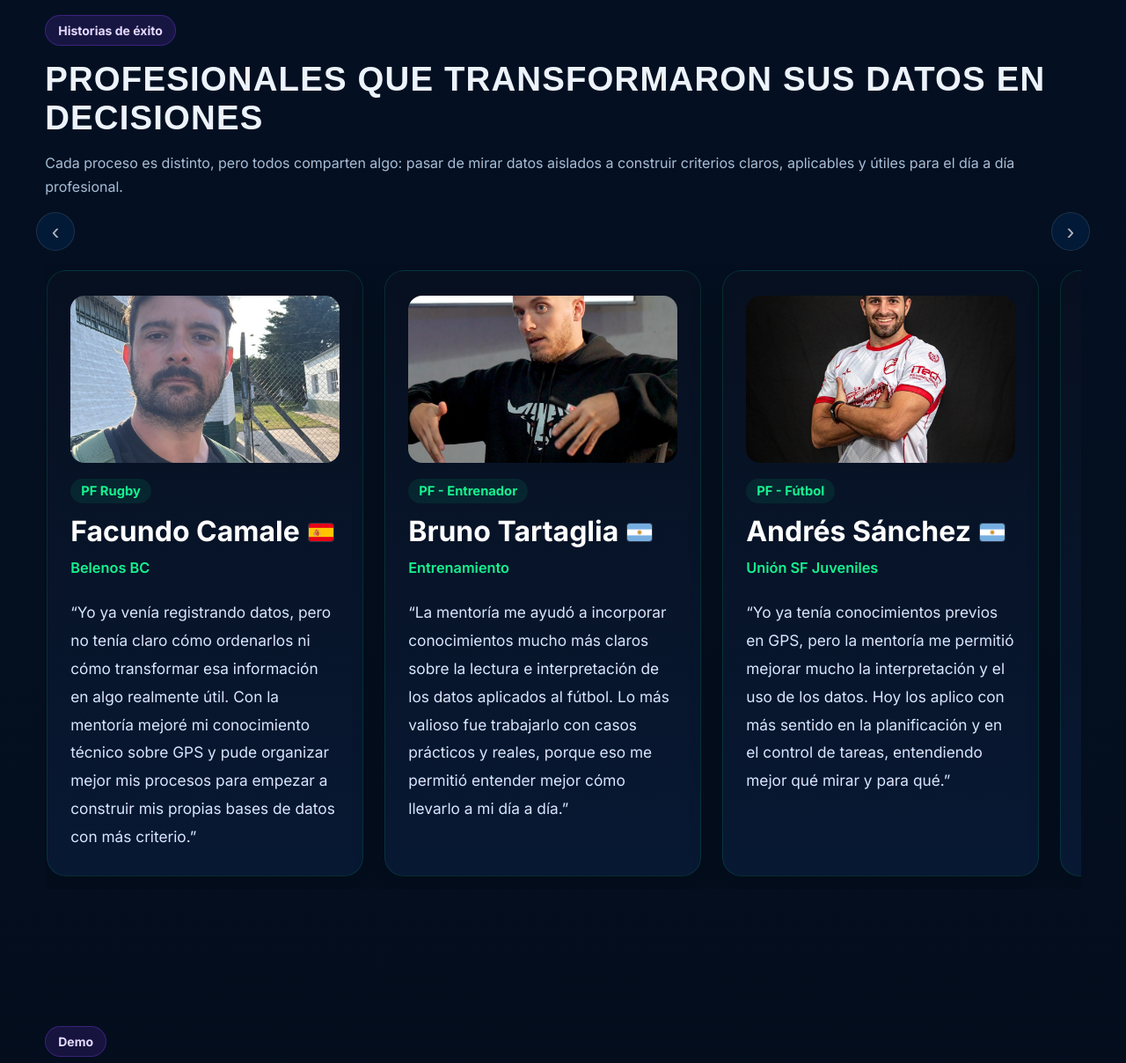
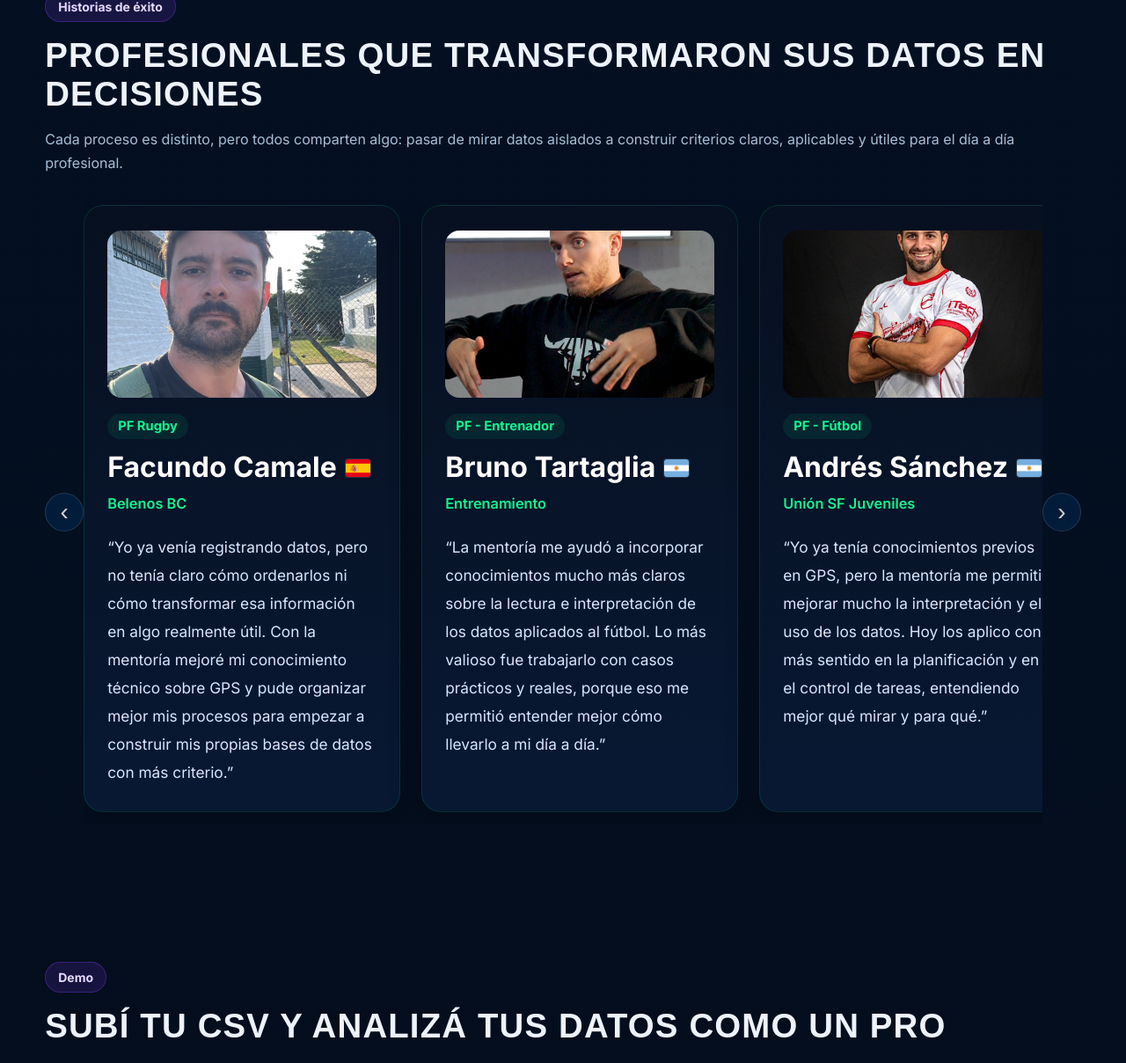
Before and after one commit to sebavillalba7/SV-SportsScientist, a Flask app: page / in a window 1280 px wide. Shown: the part 5234-6442 px from the top of the page at 88% size. Run offline with Flask 3, Linux system fonts and the light colour scheme; some libraries are stand-ins or nearby versions; some web fonts are replaced.

Commit message:
reemplazo index y style corregidos

```diff
--- a/static/css/style.css
+++ b/static/css/style.css
@@ -1616,3 +1616,81 @@ section[id] {
 .casos-wrapper:hover .casos-btn {
     opacity: 1;
 }
+/* =========================================================
+   OVERRIDE FINAL — FLECHAS CASOS DE ÉXITO
+   ========================================================= */
+
+.success-carousel-wrap {
+    position: relative;
+    width: 100%;
+    overflow: visible;
+    padding: 0 44px; /* deja espacio para flechas */
+}
+
+.success-carousel {
+    display: flex;
+    gap: 24px;
+    overflow-x: auto;
+    scroll-behavior: smooth;
+    scrollbar-width: none;
+    -ms-overflow-style: none;
+    padding: 6px 0 14px;
+}
+
+.success-carousel::-webkit-scrollbar {
+    display: none;
+}
+
+.success-carousel-btn {
+    position: absolute;
+    top: 50%;
+    transform: translateY(-50%);
+    width: 44px;
+    height: 44px;
+    border-radius: 999px;
+    border: 1px solid rgba(255,255,255,.15);
+    background: rgba(10,132,255,.15);
+    color: #fff;
+    font-size: 28px;
+    line-height: 1;
+    display: grid;
+    place-items: center;
+    cursor: pointer;
+    z-index: 20;
+    backdrop-filter: blur(6px);
+    transition: background .2s ease, opacity .2s ease, transform .2s ease;
+    opacity: 0.82;
+}
+
+.success-carousel-btn:hover {
+    background: rgba(10,132,255,.35);
+    opacity: 1;
+}
+
+.success-carousel-btn.left {
+    left: 0;
+}
+
+.success-carousel-btn.right {
+    right: 0;
+}
+
+@media (max-width: 768px) {
+    .success-carousel-wrap {
+        padding: 0 12px;
+    }
+
+    .success-carousel-btn {
+        width: 38px;
+        height: 38px;
+        font-size: 24px;
+    }
+
+    .success-carousel-btn.left {
+        left: -6px;
+    }
+
+    .success-carousel-btn.right {
+        right: -6px;
+    }
+}
--- a/templates/index.html
+++ b/templates/index.html
@@ -147,7 +147,7 @@
                         <div>
                             <h4>Qué trabajamos</h4>
                             <ul>
-                                <li>Interpretación práctica del GPS según objetivo del día y momento competitivo.</li>
+                                <li>Interpretación práctica del GPS según objetivos.</li>
                                 <li>Diseño de reportes útiles para cuerpo técnico.</li>
                                 <li>Lectura individual y colectiva de cargas.</li>
 								<li>Introducción a visualizaciones con Power Bi.</li>
@@ -158,10 +158,11 @@
                         <div>
                             <h4>Qué te llevás</h4>
                             <ul>
-                                <li>Más seguridad profesional.</li>
-                                <li>Más criterio para decidir.</li>
-                                <li>Más impacto en tu equipo.</li>
-                                <li>Más valor y mejor posicionamiento laboral.</li>
+                                <li>Más SEGURIDAD profesional.</li>
+                                <li>Más CRITERIO para decidir.</li>
+                                <li>Más IMPACTO real en tu equipo.</li>
+                                <li>Más valor y mejor POSICIONAMIENTO laboral.</li>
+								<li>TU propio TABLERO listo para usar.</li>
                             </ul>
                         </div>
                     </div>
@@ -393,7 +394,7 @@
             </div>
         </section>
 
-        <section id="casos" class="section">
+		<section id="casos" class="section">
 			<div class="container">
 				<div class="section-head">
 					<span class="eyebrow">Historias de éxito</span>
@@ -404,21 +405,10 @@
 					</p>
 				</div>
 
-				<div class="casos-wrapper">
+				<div class="success-carousel-wrap">
+					<button class="success-carousel-btn left" onclick="scrollSuccessCarousel(-1)">‹</button>
 
-					<button class="casos-btn left" onclick="scrollCasos(-1)">‹</button>
-
-					<div class="casos-scroll" id="casosScroll">
-						<!-- tus cards -->
-					</div>
-
-					<button class="casos-btn right" onclick="scrollCasos(1)">›</button>
-
-				</div>
-
-				<div class="success-carousel-wrap">
 					<div class="success-carousel" id="successCarousel">
-
 						<article class="success-card">
 							<img class="success-photo" src="{{ url_for('static', filename='img/caso-1.jpg') }}" alt="Facundo Camale">
 							<div class="success-card-head">
@@ -434,7 +424,7 @@
 						</article>
 
 						<article class="success-card">
-							 <img class="success-photo" src="{{ url_for('static', filename='img/caso-2.jpg') }}" alt="Bruno Tartaglia">
+							<img class="success-photo" src="{{ url_for('static', filename='img/caso-2.jpg') }}" alt="Bruno Tartaglia">
 							<div class="success-card-head">
 								<div class="success-card-meta">
 									<span class="success-tag">PF - Entrenador</span>
@@ -462,7 +452,7 @@
 						</article>
 
 						<article class="success-card">
-							<img class="success-photo" src="{{ url_for('static', filename='img/caso-4.jpg') }}" alt="Jesús Vallejos">
+							<img class="success-photo" src="{{ url_for('static', filename='img/caso-4.jpg') }}" alt="Jesús Vallejo">
 							<div class="success-card-head">
 								<div class="success-card-meta">
 									<span class="success-tag">PF - Fútbol</span>
@@ -488,8 +478,9 @@
 								“A partir de lo aprendido, pude construir una base de datos mucho más sólida y desarrollar mis primeros reportes en Power BI con información real y aplicable. Eso me ayudó a dar un paso importante en la organización y presentación de mis datos.”
 							</p>
 						</article>
+					</div>
 
-					</div>
+					<button class="success-carousel-btn right" onclick="scrollSuccessCarousel(1)">›</button>
 				</div>
 			</div>
 		</section>
@@ -1102,8 +1093,10 @@
 	});
 	</script>
 	<script>
-	function scrollCasos(direction) {
-		const container = document.getElementById("casosScroll");
+	function scrollSuccessCarousel(direction) {
+		const container = document.getElementById("successCarousel");
+		if (!container) return;
+
 		const scrollAmount = container.clientWidth * 0.8;
 
 		container.scrollBy({
```
